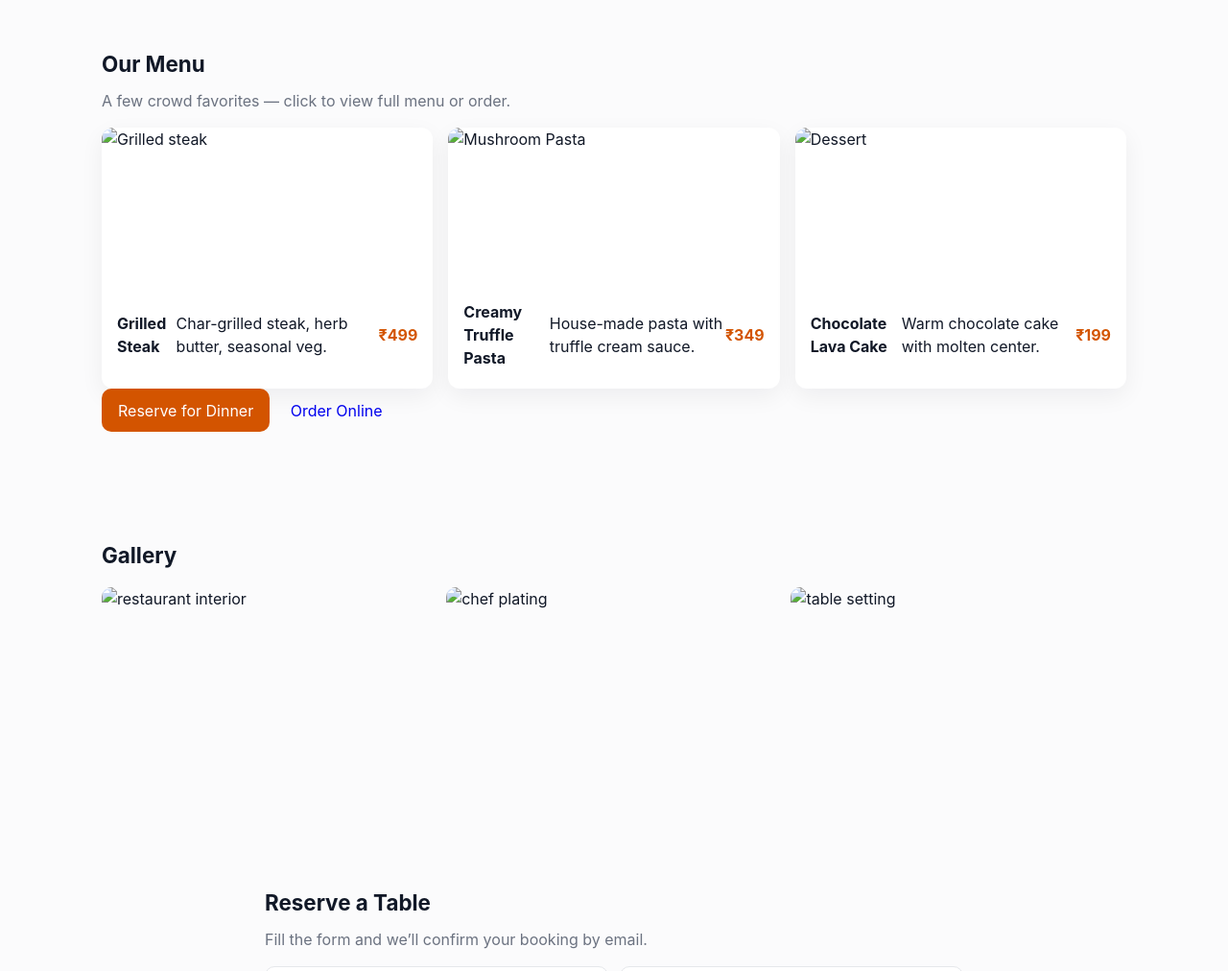
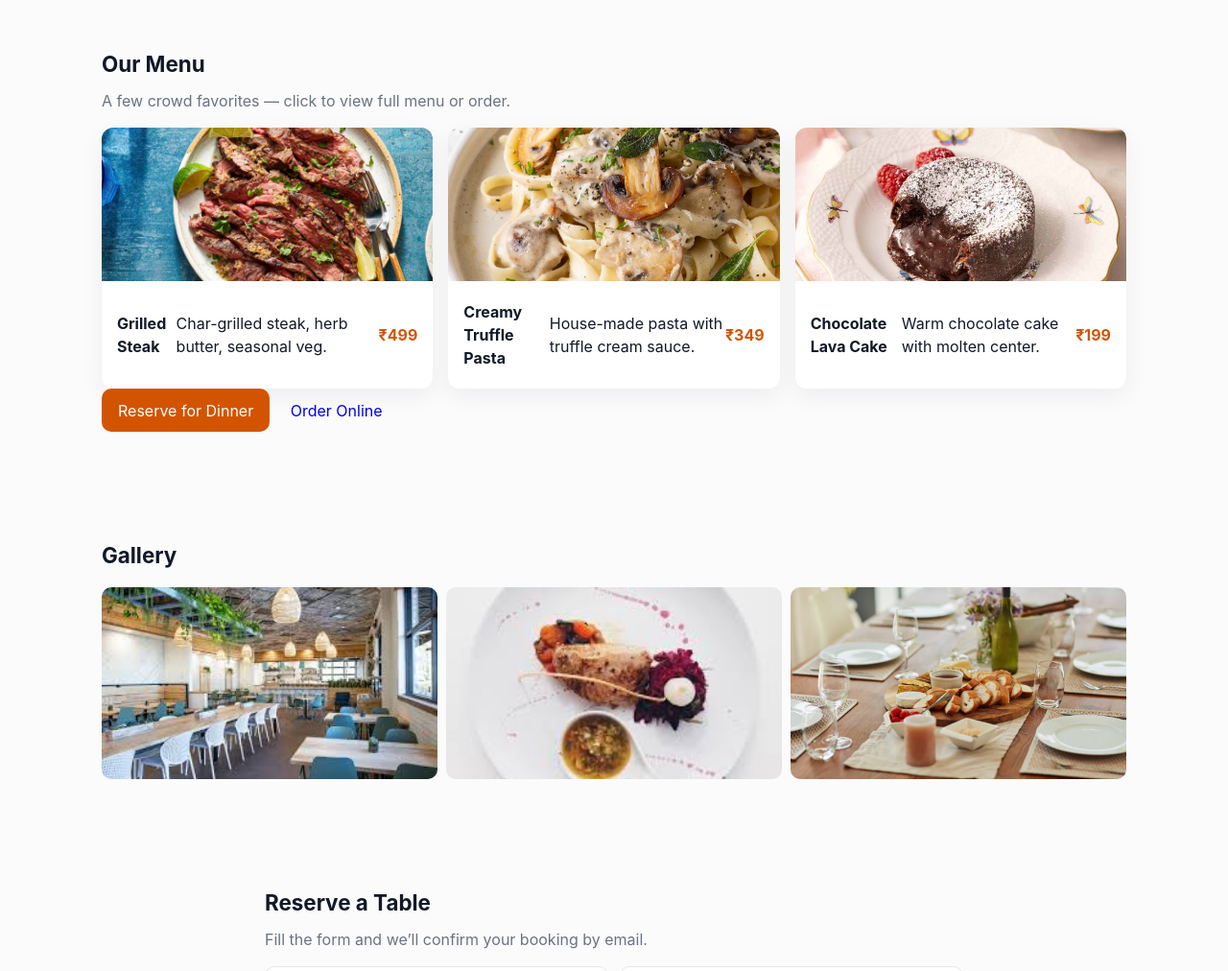
Before and after one commit to saranshaharwar-code/Restaurant-landing, a plain HTML site: page index.html in a window 1280 px wide. Shown: the part 820-1832 px from the top of the page at 96% size. Drawn offline with Linux system fonts and the light colour scheme.

Commit message:
Update index.html

```diff
--- a/index.html
+++ b/index.html
@@ -69,7 +69,7 @@
 
         <div class="menu-grid">
           <article class="menu-card">
-            <img src="grilled steak.jpg" alt="Grilled steak">
+            <img src="assets/grilled steak.jpg" alt="Grilled steak">
             <div class="menu-body">
               <h3>Grilled Steak</h3>
               <p>Char-grilled steak, herb butter, seasonal veg.</p>
@@ -78,7 +78,7 @@
           </article>
 
           <article class="menu-card">
-            <img src="Truffle-mushroom-pasta-2.webp" alt="Mushroom Pasta">
+            <img src="assets/Truffle-mushroom-pasta-2.webp" alt="Mushroom Pasta">
             <div class="menu-body">
               <h3>Creamy Truffle Pasta</h3>
               <p>House-made pasta with truffle cream sauce.</p>
@@ -87,7 +87,7 @@
           </article>
 
           <article class="menu-card">
-            <img src="Chocolate-Lava-Cake-Recipe.jpg" alt="Dessert">
+            <img src="assets/Chocolate-Lava-Cake-Recipe.jpg" alt="Dessert">
             <div class="menu-body">
               <h3>Chocolate Lava Cake</h3>
               <p>Warm chocolate cake with molten center.</p>
@@ -108,9 +108,9 @@
       <div class="container">
         <h2>Gallery</h2>
         <div class="grid gallery-grid">
-          <img src="res6taurant interior.jpg" alt="restaurant interior">
-          <img src="chef platting.jpg" alt="chef plating">
-          <img src="table setting.jpg" alt="table setting">
+          <img src="assets/res6taurant interior.jpg" alt="restaurant interior">
+          <img src="assets/chef platting.jpg" alt="chef plating">
+          <img src="assets/table setting.jpg" alt="table setting">
         </div>
       </div>
     </section>
```
